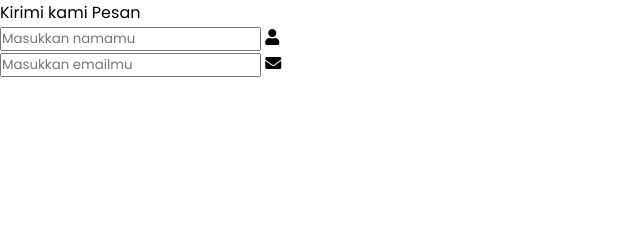
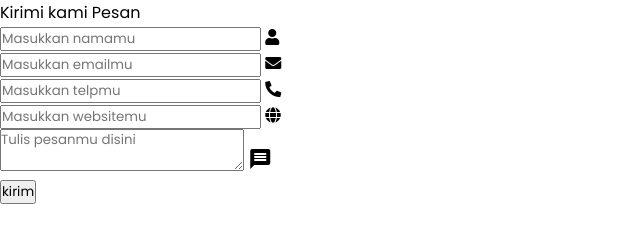
Before and after one commit to teknoreceh/contact-form, a plain HTML site: page index.html in a window 1280 px wide. Shown: the whole page, without its empty margins (0-640 px from the left). Drawn offline with Linux system fonts and the light colour scheme.

Commit message:
nambah input telp, web, pesan dan tombol kirim

```diff
--- a/index.html
+++ b/index.html
@@ -24,6 +24,24 @@
                     <i class="fas fa-envelope"></i>
                 </div>
             </div>
+            <div class="db1-field">
+                <div class="field">
+                    <input type="text" placeholder="Masukkan telpmu">
+                    <i class="fas fa-phone-alt"></i>
+                </div>
+                <div class="field">
+                    <input type="text" placeholder="Masukkan websitemu">
+                    <i class="fas fa-globe"></i>
+                </div>
+            </div>
+            <div class="message">
+                <textarea placeholder="Tulis pesanmu disini"></textarea>
+                <i class="material-icons">message</i>
+
+            </div>
+            <div class="button-area">
+                <button type="submit">kirim</button>
+            </div>
         </form>
     </div>
 </body>
```
